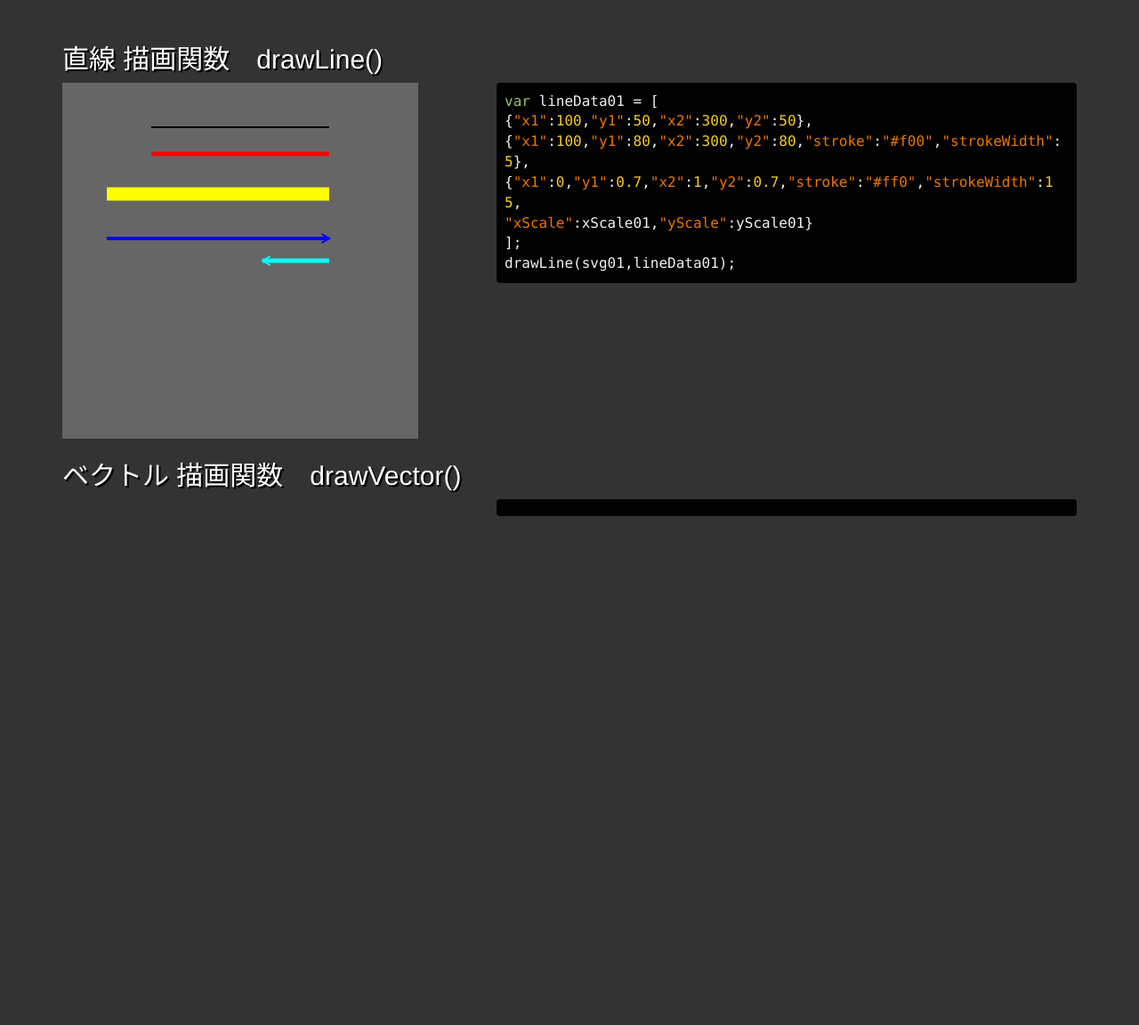
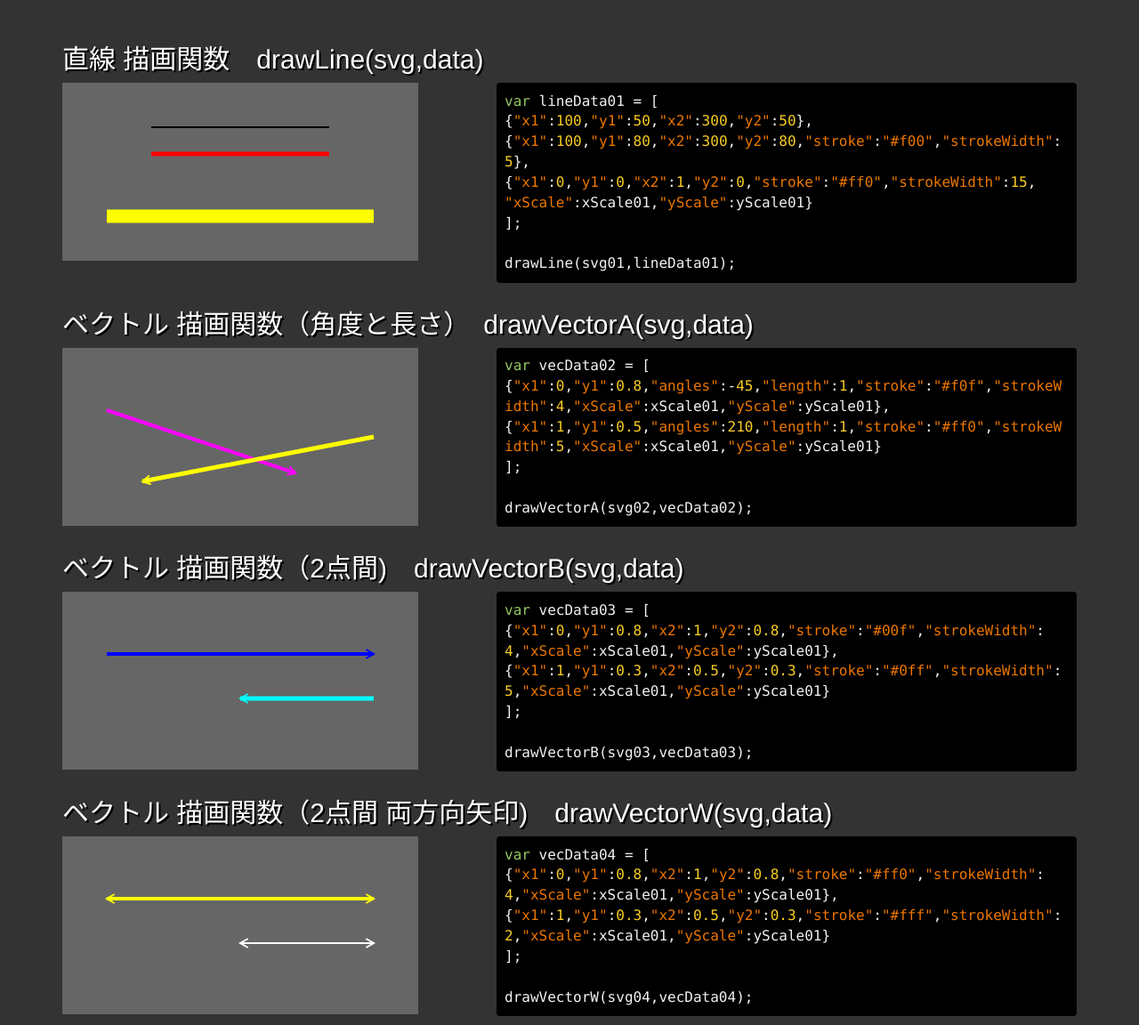
Before and after one commit to koyamatc/d3draw, a Jekyll site: the page index.html, which Jekyll copies as it is, in a window 1280 px wide. Shown: the whole page at 89% size. Built offline with Jekyll 4.4.1, drawn with Linux system fonts in a browser that asks for light colours; Markdown is read by kramdown in place of the engine named in the settings; before the commit the page ends 930 px from its top, so only the background shows below that.

Commit message:
drawVectorA,drawVectorB,drawVectotW added

```diff
--- a/index.html
+++ b/index.html
@@ -15,7 +15,7 @@
 	<div class="container">
 
 		<h2>
-		 直線 描画関数　drawLine()
+		 直線 描画関数　drawLine(svg,data)
 		</h2>
 		<div class="row">
 			<div class="col-sm-5">
@@ -26,16 +26,17 @@
 var lineData01 = [
 {"x1":100,"y1":50,"x2":300,"y2":50},
 {"x1":100,"y1":80,"x2":300,"y2":80,"stroke":"#f00","strokeWidth":5},
-{"x1":0,"y1":0.7,"x2":1,"y2":0.7,"stroke":"#ff0","strokeWidth":15,
+{"x1":0,"y1":0,"x2":1,"y2":0,"stroke":"#ff0","strokeWidth":15,
 "xScale":xScale01,"yScale":yScale01}
 ];
+
 drawLine(svg01,lineData01);
 </pre>
 			</div>
-		</div>
+		</div><!-- / row -->
 
 		<h2>
-		 ベクトル 描画関数　drawVector()
+		 ベクトル 描画関数（角度と長さ）　drawVectorA(svg,data)
 		</h2>
 		<div class="row">
 			<div class="col-sm-5">
@@ -43,11 +44,55 @@ drawLine(svg01,lineData01);
 			</div>
 			<div class="col-sm-7">
 <pre>
+var vecData02 = [
+{"x1":0,"y1":0.8,"angles":-45,"length":1,"stroke":"#f0f","strokeWidth":4,"xScale":xScale01,"yScale":yScale01},
+{"x1":1,"y1":0.5,"angles":210,"length":1,"stroke":"#ff0","strokeWidth":5,"xScale":xScale01,"yScale":yScale01}
+];
+
+drawVectorA(svg02,vecData02);
 </pre>
 			</div>
-		</div>
+		</div><!-- / row -->
 
-	</div><!-- // container -->
+		<h2>
+		 ベクトル 描画関数（2点間)　drawVectorB(svg,data)
+		</h2>
+		<div class="row">
+			<div class="col-sm-5">
+				<div id="svg03"></div>
+			</div>
+			<div class="col-sm-7">
+<pre>
+var vecData03 = [
+{"x1":0,"y1":0.8,"x2":1,"y2":0.8,"stroke":"#00f","strokeWidth":4,"xScale":xScale01,"yScale":yScale01},
+{"x1":1,"y1":0.3,"x2":0.5,"y2":0.3,"stroke":"#0ff","strokeWidth":5,"xScale":xScale01,"yScale":yScale01}
+];
+
+drawVectorB(svg03,vecData03);
+</pre>
+			</div>
+		</div><!-- / row -->
+
+		<h2>
+		 ベクトル 描画関数（2点間 両方向矢印)　drawVectorW(svg,data)
+		</h2>
+		<div class="row">
+			<div class="col-sm-5">
+				<div id="svg04"></div>
+			</div>
+			<div class="col-sm-7">
+<pre>
+var vecData04 = [
+{"x1":0,"y1":0.8,"x2":1,"y2":0.8,"stroke":"#ff0","strokeWidth":4,"xScale":xScale01,"yScale":yScale01},
+{"x1":1,"y1":0.3,"x2":0.5,"y2":0.3,"stroke":"#fff","strokeWidth":2,"xScale":xScale01,"yScale":yScale01}
+];
+
+drawVectorW(svg04,vecData04);
+</pre>
+			</div>
+		</div><!-- / row -->
+
+	</div><!-- / container -->
 
 	<script src="js/jquery.js" charset="utf-8"></script>
 	<script src="js/bootstrap.js" charset="utf-8"></script>
@@ -77,12 +122,30 @@ $(document).on('ready',function(){
   prettyPrint();
 
 });
-		var height = 400;
+		var height = 200;
 		var width  = 400;
 
 		// svg container
 		var svg01 = d3.select("#svg01")
 				.append("svg")
+				.attr("class","svg1");
+
+		// svg container
+		var svg02 = d3.select("#svg02")
+				.append("svg")
+				.attr("class","svg1");
+
+		// svg container
+		var svg03 = d3.select("#svg03")
+				.append("svg")
+				.attr("class","svg1");
+
+		// svg container
+		var svg04 = d3.select("#svg04")
+				.append("svg")
+				.attr("class","svg1");
+
+		d3.selectAll(".svg1")
 				.attr("height",height)
 				.attr("width",width)
 				.style("background","#666");
@@ -90,28 +153,48 @@ $(document).on('ready',function(){
 		// scale definition
 		var xScale01 = d3.scale.linear()
                        .domain([0,1])
-                       .range([50,300]);
+                       .range([50,350]);
 
   		var yScale01 = d3.scale.linear()
                        .domain([1,0])
-                       .range([50,300]);
+                       .range([50,150]);
 
 		var lineData01 = [
 			{"x1":100,"y1":50,"x2":300,"y2":50},
 			{"x1":100,"y1":80,"x2":300,"y2":80,"stroke":"#f00","strokeWidth":5},
-			{"x1":0,"y1":0.7,"x2":1,"y2":0.7,"stroke":"#ff0","strokeWidth":15,
+			{"x1":0,"y1":0,"x2":1,"y2":0,"stroke":"#ff0","strokeWidth":15,
 			"xScale":xScale01,"yScale":yScale01}
 		];
 		drawLine(svg01,lineData01);
 
-		var vecData01 = [
-			{"x1":0,"y1":0.5,"x2":1,"y2":0.5,"stroke":"#00f","strokeWidth":4,
+		var vecData02 = [
+			{"x1":0,"y1":0.8,"angles":-45,"length":1,"stroke":"#f0f","strokeWidth":4,
 			"xScale":xScale01,"yScale":yScale01},
-			{"x1":1,"y1":0.4,"x2":0.7,"y2":0.4,"stroke":"#0ff","strokeWidth":5,
+			{"x1":1,"y1":0.5,"angles":210,"length":1,"stroke":"#ff0","strokeWidth":5,
 			"xScale":xScale01,"yScale":yScale01}
 		];
 
-		 drawVectorB(svg01,vecData01);
+		 drawVectorA(svg02,vecData02);
+
+
+		var vecData03 = [
+			{"x1":0,"y1":0.8,"x2":1,"y2":0.8,"stroke":"#00f","strokeWidth":4,
+			"xScale":xScale01,"yScale":yScale01},
+			{"x1":1,"y1":0.3,"x2":0.5,"y2":0.3,"stroke":"#0ff","strokeWidth":5,
+			"xScale":xScale01,"yScale":yScale01}
+		];
+
+		 drawVectorB(svg03,vecData03);
+
+		var vecData04 = [
+			{"x1":0,"y1":0.8,"x2":1,"y2":0.8,"stroke":"#ff0","strokeWidth":4,
+			"xScale":xScale01,"yScale":yScale01},
+			{"x1":1,"y1":0.3,"x2":0.5,"y2":0.3,"stroke":"#fff","strokeWidth":2,
+			"xScale":xScale01,"yScale":yScale01}
+		];
+
+		 drawVectorW(svg04,vecData04);
+
 	</script>
 </body>
 </html>
--- a/js/d3draws.js
+++ b/js/d3draws.js
@@ -5,8 +5,8 @@
     return this;
   };
 
+  var pi = Math.PI;
   var aDegree = pi/180;
-  var pi = Math.PI;
   var svgVector;
   var xScaleV,yScaleV;
 
@@ -66,12 +66,75 @@
 
   };
 
-  /* draw vector line */
+  /* ベクトル線　描画関数　*/
+  function drawVectorA(svg,data){
+
+    svgVector = svg;
+    var radians;
+
+    var vectorsA = svg.selectAll(".d3vectorA")
+          .data(data)
+          .enter()
+          .append("line")
+          .attr("x1", function(d,i){
+            xScaleV = d.xScale;
+            yScaleV = d.yScale;
+
+
+            if(i==0){originPoint.x=d.x1;}
+            startPoint.x = d.x1;
+            return d.xScale? d.xScale(d.x1):d.x1;
+          })
+          .attr("y1", function(d,i){
+            if(i==0){originPoint.y=d.y1;}  // 原点
+            startPoint.y = d.y1;　　　　　　　　　　//　始点
+            return d.yScale? d.yScale(d.y1):d.y1;
+          })
+          .attr("x2", function(d){
+            radians = d.angles?(d.angles * aDegree):0;
+            endPoint.x = Math.cos(radians)*d.length+d.x1;
+            halfPoint.x = (endPoint.x-d.x1)/2;
+            return d.xScale? d.xScale(endPoint.x):endPoint.x;
+          })
+          .attr("y2", function(d){
+            radians = d.angles?(d.angles * aDegree):0;
+            endPoint.y = Math.sin(radians)*d.length+d.y1;
+            halfPoint.y = (endPoint.y-d.y1)/2;
+            return d.yScale? d.yScale(endPoint.y):endPoint.y;
+          })
+          .attr("stroke", function(d){
+            return d.stroke? d.stroke:"#000";
+          })
+          .attr("stroke-width",function(d){
+            return d.strokeWidth?d.strokeWidth:2;
+          })
+          .attr("fill", function(d){
+            return d.fillColor?d.fillColor:"none";
+          })
+          .attr("id",function(d,i){
+            return d.id?d.id:"vectorA"+i;
+          })
+          .attr("class",function(d){
+            return d.class?d.class:"";
+          })
+          .attr("class",function(d){
+            return "d3vectorA";
+          });
+
+     vectorsA.each(drawArrowHead);
+
+
+  };
+
+
+  /**
+    draw vector line between points
+                                    */
   function drawVectorB(svg,data){
 
     svgVector = svg;
 
-    var vectors = svg.selectAll(".d3vector")
+    var vectorsB = svg.selectAll(".d3vectorB")
           .data(data)
           .enter()
           .append("line")
@@ -107,16 +170,73 @@
             return d.fillColor?d.fillColor:"none";
           })
           .attr("id",function(d,i){
-            return d.id?d.id:"vector"+i;
+            return d.id?d.id:"vectorB"+i;
           })
           .attr("class",function(d){
             return d.class?d.class:"";
           })
           .attr("class",function(d){
-            return "d3vector";
+            return "d3vectorB";
           });
 
-     vectors.each(drawArrowHead);
+     vectorsB.each(drawArrowHead);
+
+  };
+
+  /**
+    draw vector line between points
+                                    */
+  function drawVectorW(svg,data){
+
+    svgVector = svg;
+
+    var vectorsW = svg.selectAll(".d3vectorW")
+          .data(data)
+          .enter()
+          .append("line")
+          .attr("x1", function(d,i){
+            xScaleV = d.xScale;
+            yScaleV = d.yScale;
+            if(i==0){originPoint.x=d.x1;}
+            startPoint.x = d.x1;
+            return d.xScale? d.xScale(d.x1):d.x1;
+          })
+          .attr("y1", function(d,i){
+            if(i==0){originPoint.y=d.y1;}  // 原点
+            startPoint.y = d.y1;　　　　　　　　　　//　始点
+            return d.yScale? d.yScale(d.y1):d.y1;
+          })
+          .attr("x2", function(d){
+            endPoint.x = d.x2;
+            halfPoint.x = (d.x2-d.x1)/2;
+            return d.xScale? d.xScale(d.x2):d.x2;
+          })
+          .attr("y2", function(d){
+            endPoint.y = d.y2;
+            halfPoint.y = (d.y2-d.y1)/2;
+            return d.yScale? d.yScale(d.y2):d.y2;
+          })
+          .attr("stroke", function(d){
+            return d.stroke? d.stroke:"#000";
+          })
+          .attr("stroke-width",function(d){
+            return d.strokeWidth?d.strokeWidth:2;
+          })
+          .attr("fill", function(d){
+            return d.fillColor?d.fillColor:"none";
+          })
+          .attr("id",function(d,i){
+            return d.id?d.id:"vectorW"+i;
+          })
+          .attr("class",function(d){
+            return d.class?d.class:"";
+          })
+          .attr("class",function(d){
+            return "d3vectorW";
+          });
+
+     vectorsW.each(drawArrowHead);
+     vectorsW.each(drawArrowTail);
 
   };
 
@@ -161,46 +281,46 @@
 
   };
 
-  /* ベクトル線　描画関数　*/
-  function drawVector(svg,x0,y0,angles,length,xScale,yScale,color){
+  /** */
+  function drawArrowTail(){
+
+    var x1 = parseFloat(this.attributes.x1.value);
+    var x2 = parseFloat(this.attributes.x2.value);
+    var y1 = parseFloat(this.attributes.y1.value);
+    var y2 = parseFloat(this.attributes.y2.value);
+
+    var stroke = this.attributes.stroke.value;
 
     var vectorData = [];
-    var radians = angles * aDegree;
-    var radians1 = pi + radians + pi/6;
-    var radians2 = pi + radians - pi/6;
-    var arrowHead = 10/(xScale(1)-xScale(0));
+    var radians = Math.atan2(y2-y1,x2-x1);
+    var radians1 = radians + pi/6;
+    var radians2 = radians - pi/6;
+    //var arrowHead = 10/(xScaleV(1)-xScaleV(0)); // length of arrow head
+    var arrowHead = 10;
 
-    // 終点の座標
-    endPoint.x = Math.cos(radians)*length+x0;
-    endPoint.y = Math.sin(radians)*length+y0;
-
-
-    vectorData.push(new Point(x0,y0));
-    vectorData.push(new Point(endPoint.x,endPoint.y));
     vectorData.push(new Point(
-      endPoint.x+Math.cos(radians1)*arrowHead,
-      endPoint.y+Math.sin(radians1)*arrowHead
+      x1 + Math.cos(radians1)*arrowHead,
+      y1 + Math.sin(radians1)*arrowHead
       ));
-    vectorData.push(new Point(endPoint.x,endPoint.y));
+    vectorData.push(new Point(x1,y1));
     vectorData.push(new Point(
-      endPoint.x+Math.cos(radians2)*arrowHead,
-      endPoint.y+Math.sin(radians2)*arrowHead
+      x1+Math.cos(radians2)*arrowHead,
+      y1+Math.sin(radians2)*arrowHead
       ));
 
     var vectorArrow = d3.svg.line()
-        .x(function(d) { return xScale(d.x); })
-        .y(function(d) { return yScale(d.y); })
+        .x(function(d) { return d.x; })
+        .y(function(d) { return d.y; })
         .interpolate("linear");
 
-    svg.append("path")
+    svgVector.append("path")
           .attr("d", vectorArrow(vectorData))
-          .attr("stroke", function(){return color})
-          .attr("class","vector")
-          .attr("stroke-width", 2)
+          .attr("stroke", function(){return stroke;})
+          .attr("class","arrowTail")
+          .attr("stroke-width", function(){return 2;})
           .attr("fill", "none");
 
   };
-
 
 
   /* path　描画関数　*/
```
Also changed, not shown: 3 other files.
